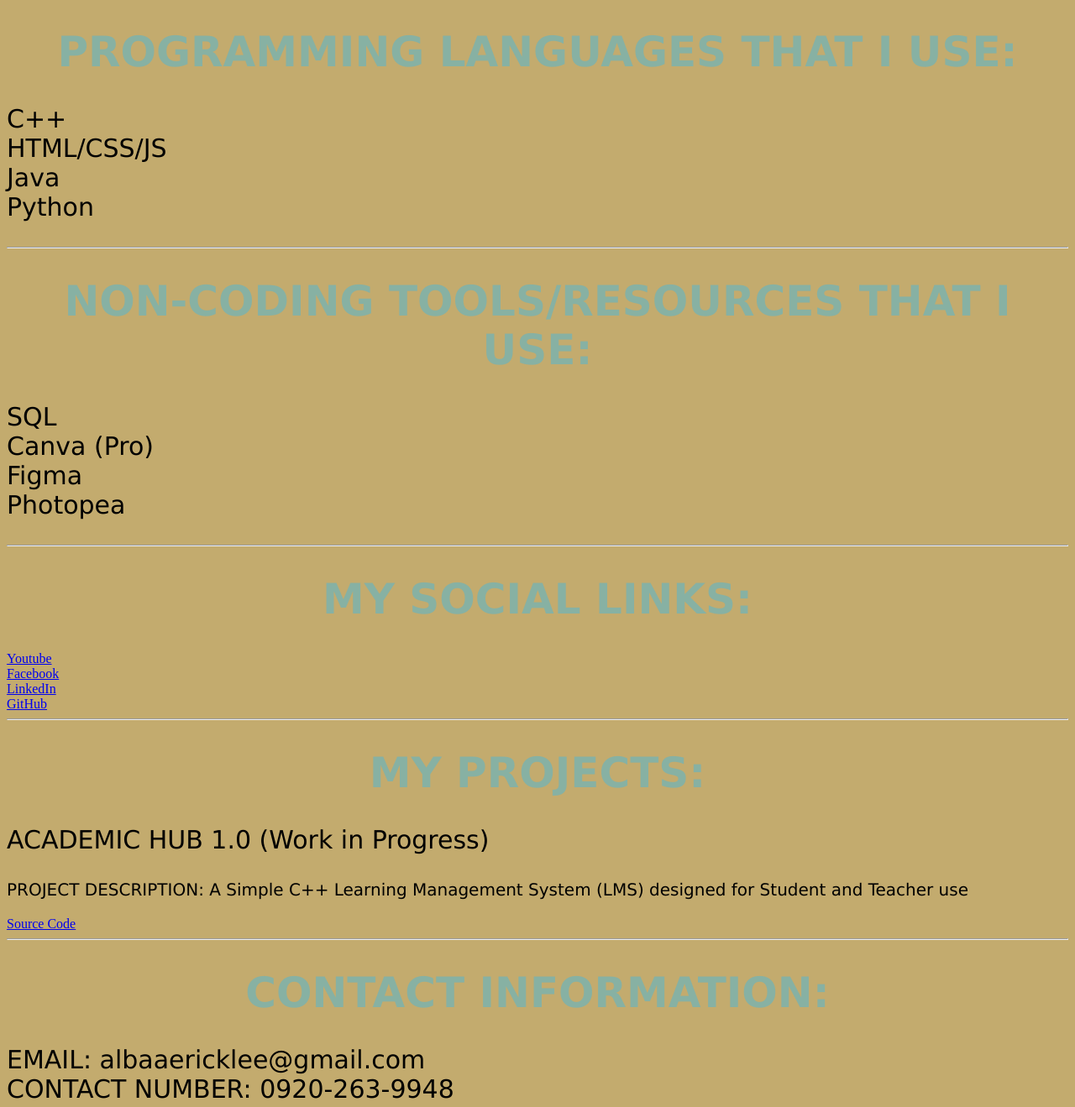
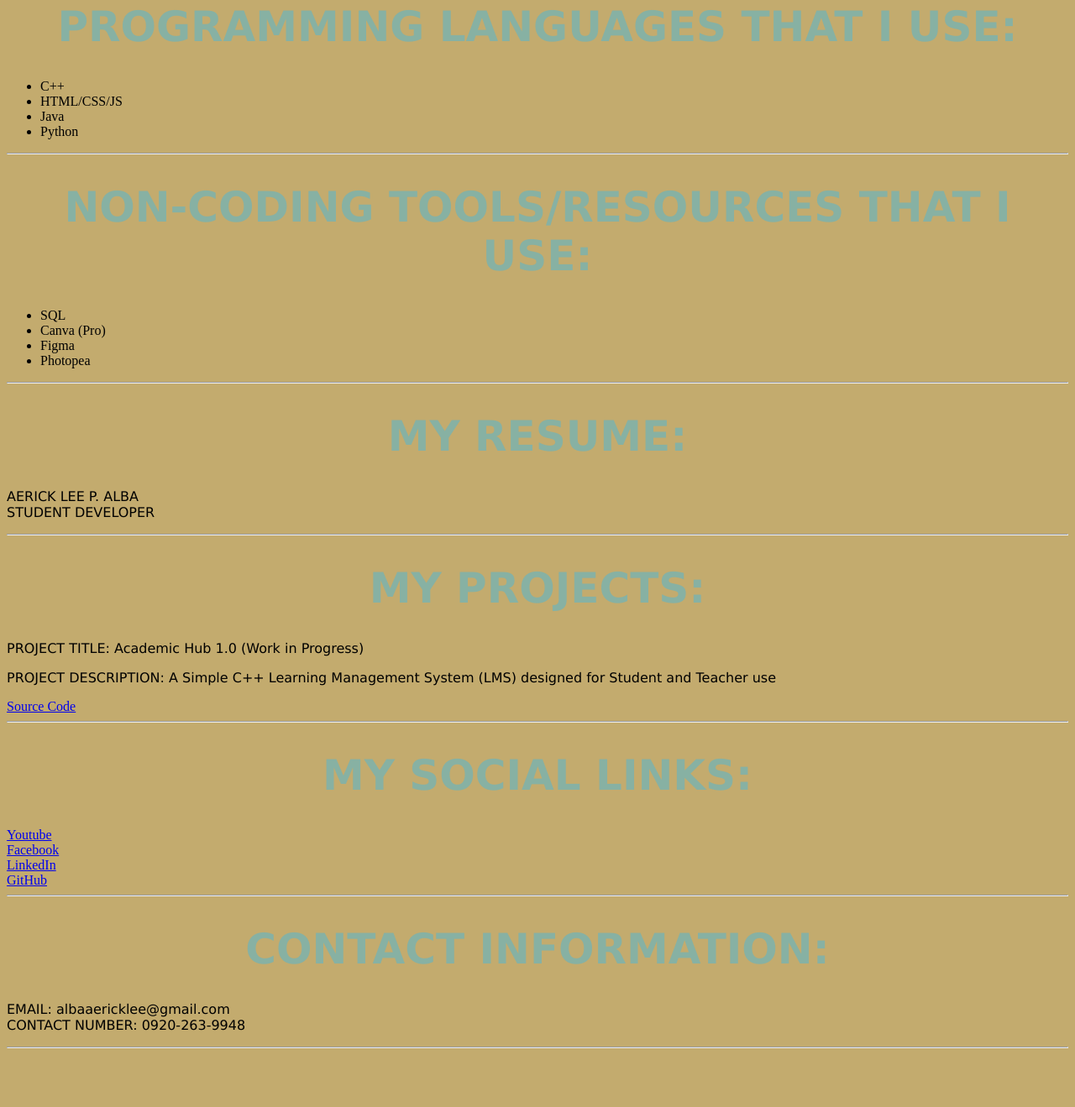
Before and after one commit to aerick923/PORTFOLIO-1.0, a plain HTML site: page AERICK_PORTFOLIO_1.0/index.html in a window 1280 px wide. Shown: the part 222-1541 px from the top of the page at 84% size. After the commit the page ends 1479 px from the top, so only its background shows below. Drawn offline with Linux system fonts and the light colour scheme.

Commit message:
Update index.html with new features and formatting
Added resume section and changed programming languages to a list format. Removed inline styles from headers.

```diff
--- a/AERICK_PORTFOLIO_1.0/index.html
+++ b/AERICK_PORTFOLIO_1.0/index.html
@@ -7,17 +7,29 @@
       the <hr> tag to formally section each part of the portfolio;
       the <b> tag that signifies text formatting;
 
-      added a simple javascript button from the We3 Website that allows the user to see date and time;
+      a simple javascript button from the We3 Website that allows the user to see date and time;
+-->
+
+<!-- FEBRUARY 4, 2026:
+     FEATURES ADDED:
+     the resume section;
+     the <ul> tag
+
+     FEATURES DEDUCTED:
+     removed in-line style from headers because there is already a font-size from the css file;
+
 -->
 
 <!DOCTYPE html>
 <html lang="en">
 
 <head>
+
     <meta charset="UTF-8">
     <meta name="viewport" content="width=device-width, initial-scale=1.0">
     <title>PORTFOLIO</title>
     <link rel="stylesheet" href="index.css">
+
 </head>
 
 <body>
@@ -27,22 +39,48 @@
 
     <p id="testing"></p>
 
-    <h1 style="font-size: 50px;"> ABOUT ME: </h1>
-    <p style="font-size: 30px;"> Hello World! I am <b>Aerick Lee P. Alba</b>, 20 years old. A <b>Developer</b>.</p>
+    <h1> ABOUT ME: </h1>
+    <p> Hello World! I am <b>Aerick Lee P. Alba</b>, 20 years old. A <b>Developer</b>.</p>
 
     <hr>
 
-    <h1 style="font-size: 50px;"> PROGRAMMING LANGUAGES THAT I USE: </h1>
-    <p style="font-size: 30px;"> C++ <br> HTML/CSS/JS  <br> Java <br> Python </p>
+    <h1> PROGRAMMING LANGUAGES THAT I USE: </h1>
+    <ul>
+        <li>C++ </li>
+        <li>HTML/CSS/JS </li>
+        <li>Java </li>
+        <li>Python </li>
+    </ul>
 
     <hr>
 
-    <h1 style="font-size: 50px;"> NON-CODING TOOLS/RESOURCES THAT I USE: </h1>
-    <p style="font-size: 30px;"> SQL <br> Canva (Pro) <br> Figma <br> Photopea </p>
+    <h1> NON-CODING TOOLS/RESOURCES THAT I USE: </h1>
+    <ul>
+        <li>SQL </li>
+        <li>Canva (Pro) </li>
+        <li>Figma </li>
+        <li>Photopea </li>
+    </ul>
 
     <hr>
 
-    <h1 style="font-size: 50px;"> MY SOCIAL LINKS: </h1>
+    <h1> MY RESUME: </h1>
+    <p> AERICK LEE P. ALBA <br>
+        STUDENT DEVELOPER <br>
+    </p>
+
+    <hr>
+
+    <h1> MY PROJECTS: </h1>
+    <p> PROJECT TITLE: Academic Hub 1.0 (Work in Progress)</p>
+    <p> PROJECT DESCRIPTION: A Simple C++ Learning Management System (LMS) designed for Student
+        and Teacher use
+    </p>
+    <a href="https://github.com/aerick923/ACADEMIC-HUB-1.0" target="_blank">Source Code</a>
+
+    <hr>
+
+    <h1> MY SOCIAL LINKS: </h1>
     <a href="https://www.youtube.com/@web-z7t" target="_blank">Youtube</a> <br>
     <a href="https://www.facebook.com/aerick.alba/" target="_blank">Facebook</a> <br>
     <a href="https://www.linkedin.com/in/aerick-lee-alba-74a795344/" target="_blank">LinkedIn</a> <br>
@@ -50,17 +88,9 @@
 
     <hr>
 
-    <h1 style="font-size: 50px;"> MY PROJECTS: </h1>
-    <p style="font-size: 30px;"> ACADEMIC HUB 1.0 (Work in Progress)</p>
-    <p style="font-size: 20px;"> PROJECT DESCRIPTION: A Simple C++ Learning Management System (LMS) designed for Student
-        and Teacher use
-    </p>
-    <a href="https://github.com/aerick923/ACADEMIC-HUB-1.0" target="_blank">Source Code</a>
-
-    <hr>
-
-    <h1 style="font-size: 50px;"> CONTACT INFORMATION: </h1>
-    <p style="font-size: 30px;">EMAIL: albaaericklee@gmail.com <br> CONTACT NUMBER: 0920-263-9948 </p>
+    <h1> CONTACT INFORMATION: </h1>
+    <p>EMAIL: albaaericklee@gmail.com <br>
+         CONTACT NUMBER: 0920-263-9948 </p>
 
     <hr>
 
```
